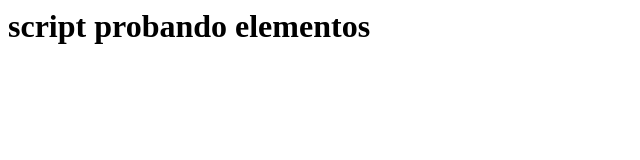
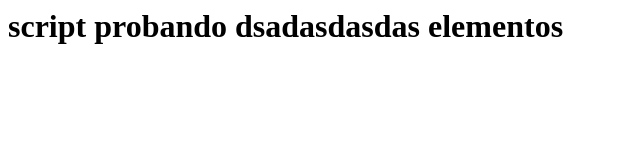
Before and after one commit to laravel-code-coder/laravel-code-coder.github.io, a plain HTML site: page index.html in a window 1280 px wide. Shown: the whole page, without its empty margins (0-640 px from the left). Drawn offline with Linux system fonts and the light colour scheme.

Commit message:
Update index.html

```diff
--- a/index.html
+++ b/index.html
@@ -1,5 +1,5 @@
 <h1>
   script probando
-
+  dsadasdasdas
   elementos
 </h1>
```
